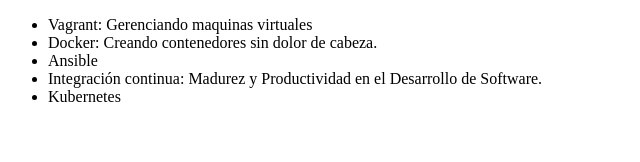
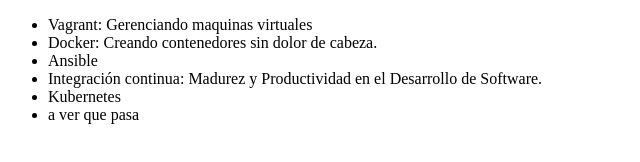
Before and after one commit to angelkam/Alura-git, a plain HTML site: page index.html in a window 1280 px wide. Shown: the whole page, without its empty margins (0-640 px from the left). Drawn offline with Linux system fonts and the light colour scheme.

Commit message:
cambio en rama master,se agrega lista

```diff
--- a/index.html
+++ b/index.html
@@ -11,6 +11,7 @@
          <li> Ansible </li>
          <li> Integración continua: Madurez y Productividad en el Desarrollo de Software. </li>
          <li> Kubernetes </li>
+         <li>a ver que pasa</li>
      </ul>
 </body>
 </html>
```
